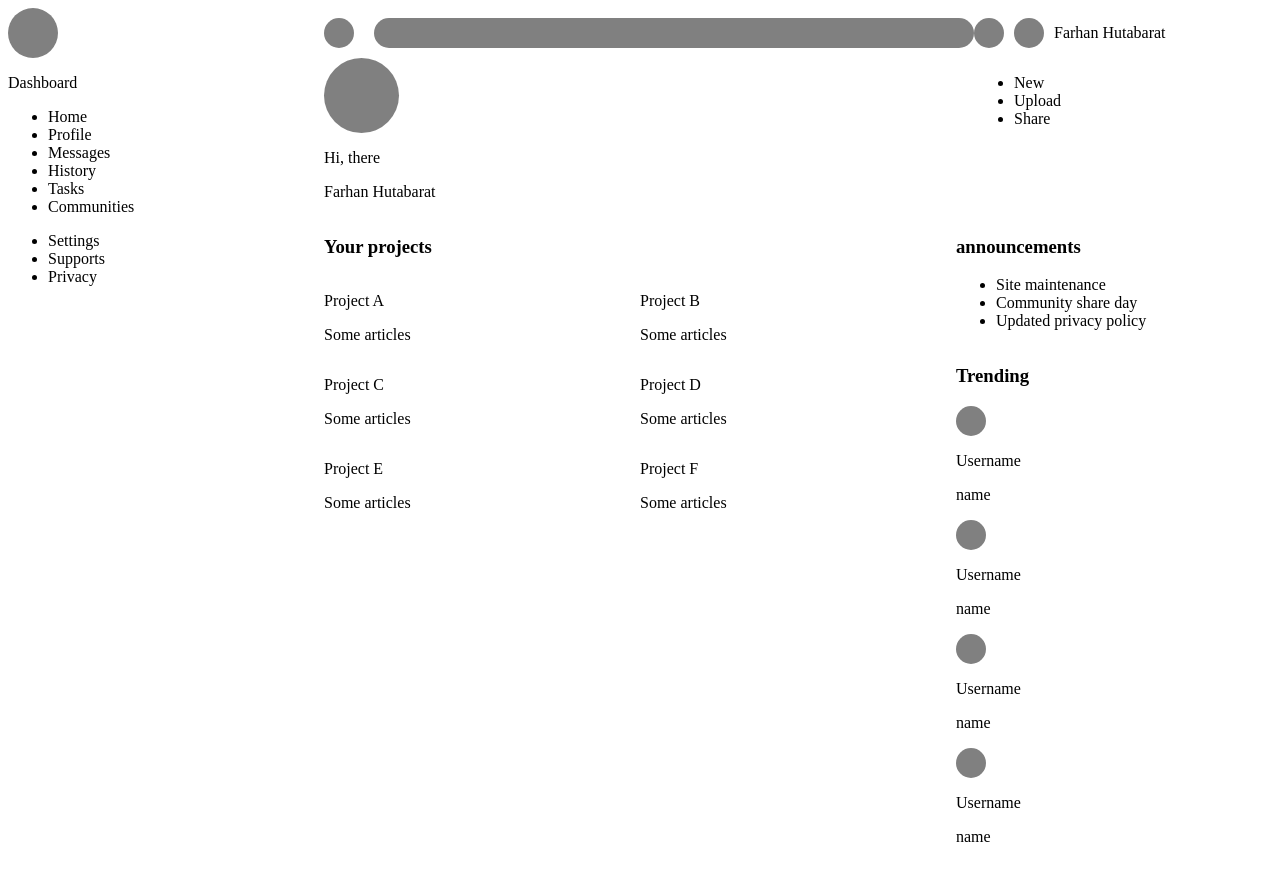
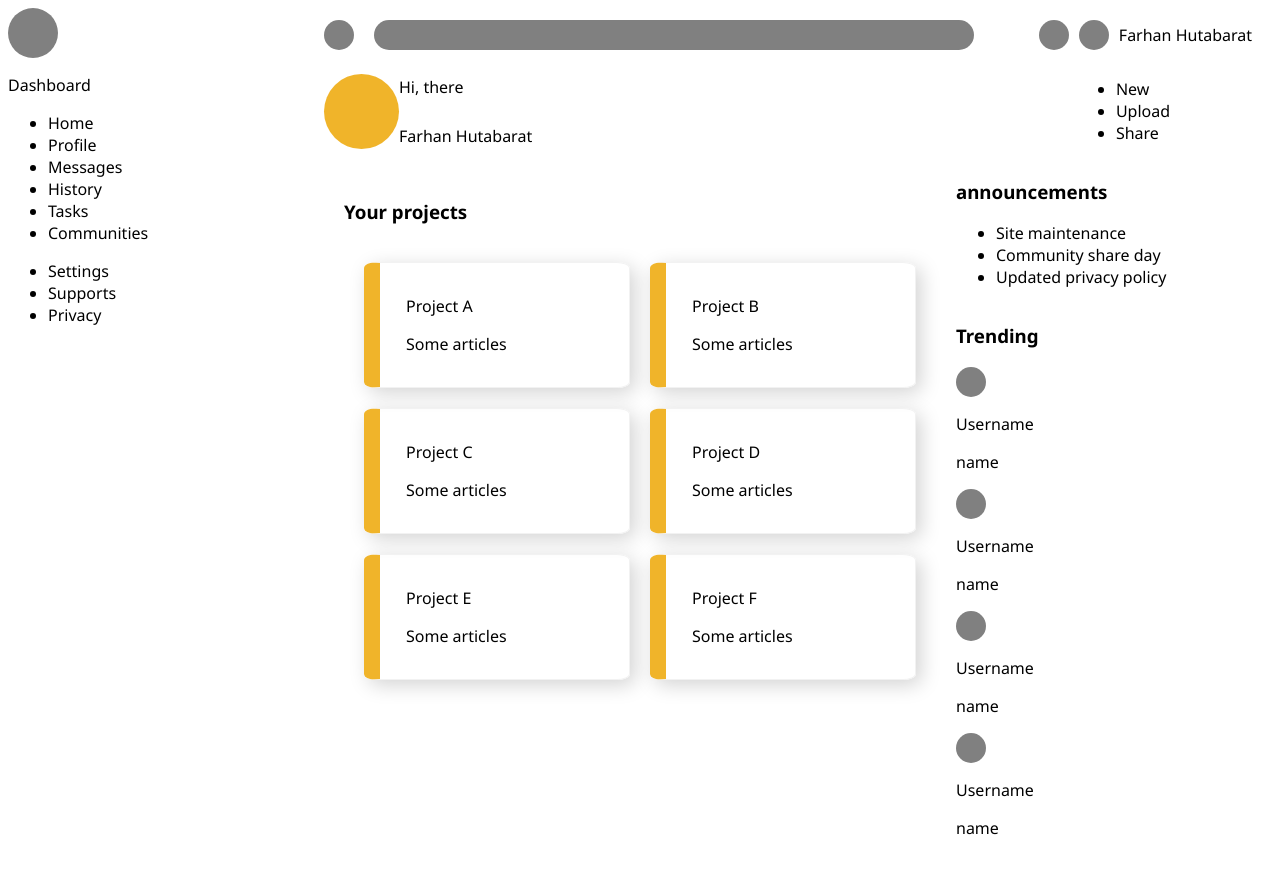
Before and after one commit to farhanreynaldo/admin-dashboard, a plain HTML site: page index.html in a window 1280 px wide. Drawn offline with Linux system fonts and the light colour scheme.

Commit message:
Update web

```diff
--- a/style.css
+++ b/style.css
@@ -1,3 +1,16 @@
+@import url('https://fonts.googleapis.com/css2?family=Noto+Sans:ital,wght@0,100..900;1,100..900&display=swap');
+
+:root {
+    --light: #FFF;
+    --accent-color: #F0B42A;
+    --border-color: hsl(0, 0%,95%);
+
+
+    font-family: "Noto Sans", sans-serif;
+    box-sizing: content-box;
+
+}
+
 .container {
     display: grid;
     grid-template-columns: 1fr 3fr;
@@ -10,6 +23,7 @@
 .header {
     display: grid;
     grid-template-columns: 2fr 1fr;
+
     grid-column: 2 / 3;
 }
 
@@ -25,11 +39,15 @@
     flex-direction: column;
 
     grid-row: 1 / 3;
+    margin: 20px;
 }
 
 .cards {
     display: grid;
     grid-template-columns: repeat(auto-fit, minmax(250px, 1fr));
+    gap: 20px;
+
+    margin: 20px;
 }
 
 .avatar, .search-icon, .notification {
@@ -46,10 +64,26 @@
     background-color: gray;
 }
 
-.profile .avatar {
+.profile {
+    display: grid;
+    grid-template-columns: 1fr 10fr;
+}
+
+.profile > .avatar {
     width: 75px;
     height: 75px;
+    grid-row: 1 / 3;
+
+    align-self: center;
+    justify-self: center;
+    background-color: var(--accent-color);
 }
+
+.profile > p {
+    margin: 0;
+    place-content: center;
+}
+
 
 .search {
     display: flex;
@@ -69,4 +103,56 @@
     display: flex;
     align-items: center;
     gap: 10px;
+    justify-content: flex-end;
+    margin: 0px 20px;
 }
+
+.profile-options {
+    display: flex;
+    list-style: none;
+    justify-content: space-around;
+
+    align-items: center;
+}
+
+.profile-options > div {
+    background-color: #1A92D3;
+    height: 40px;
+    padding: 0px 40px;
+    border-radius: 20px;
+    color: var(--light);
+
+    display: flex;
+    align-items: center;
+}
+
+.info, .user-info, .card {
+    border: 0.5px solid;
+    border-color: var(--border-color);
+    border-radius: 5%;
+    padding: 1rem;
+
+    box-shadow: 5px 5px 20px lightgrey;
+}
+
+
+.card > p {
+    margin-left: 10px;
+}
+
+.card {
+    border-left: 1rem solid var(--accent-color);
+}
+
+.info p {
+    margin: 0;
+}
+
+.info > div:first-child {
+    border-top: none;
+}
+
+.info div {
+    padding: 10px 0px;
+    border-top: 1px solid lightgray;
+}
```
